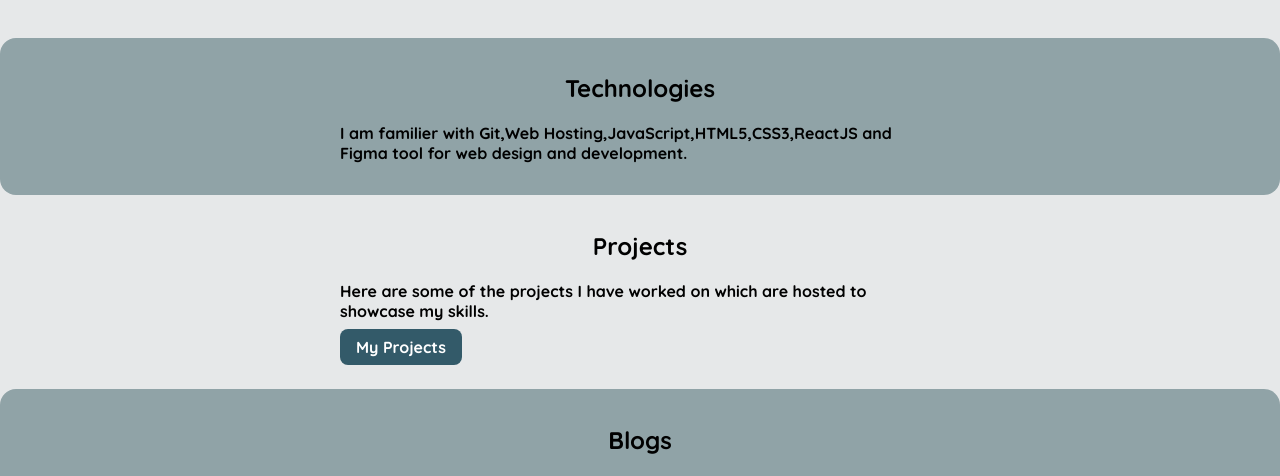
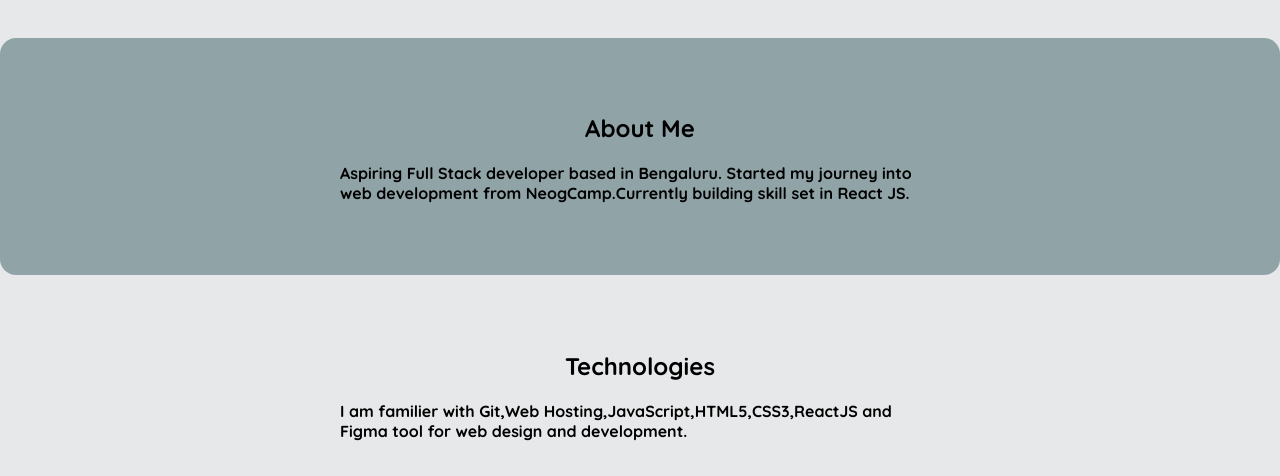
Before and after one commit to ArjunJunna/Portfolio-website, a plain HTML site: page index.html in a window 1280 px wide. Shown: the part 476-952 px from the top of the page. Drawn offline with Linux system fonts and the light colour scheme.

Commit message:
feat : about me section

```diff
--- a/index.html
+++ b/index.html
@@ -36,6 +36,16 @@
 
     <section class="section ow">
       <div class="container container-center">
+        <h2>About Me</h2>
+        <p>
+          Aspiring Full Stack developer based in Bengaluru. Started my journey
+          into web development from NeogCamp.Currently building skill set in
+          React JS.
+        </p>
+      </div>
+    </section>
+    <section class="section">
+      <div class="container container-center">
         <h2>Technologies</h2>
         <p>
           I am familier with Git,Web Hosting,JavaScript,HTML5,CSS3,ReactJS and
@@ -44,7 +54,7 @@
       </div>
     </section>
 
-    <section class="section">
+    <section class="section ow">
       <div class="container container-center">
         <h2>Projects</h2>
         <p>
@@ -54,7 +64,7 @@
         <a href="/projects.html" class="link link-primary">My Projects</a>
       </div>
     </section>
-    <section class="section ow">
+    <section class="section">
       <div class="container container-center">
         <h2>Blogs</h2>
         <p>
--- a/style.css
+++ b/style.css
@@ -23,7 +23,7 @@ hr {
 }
 /**Container**/
 .container {
-  padding: 0rem 1rem;
+  padding: 1.5rem 1rem;
 }
 .container-center {
   max-width: 600px;
```
